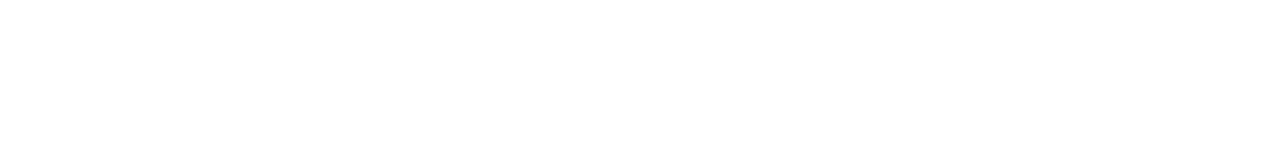
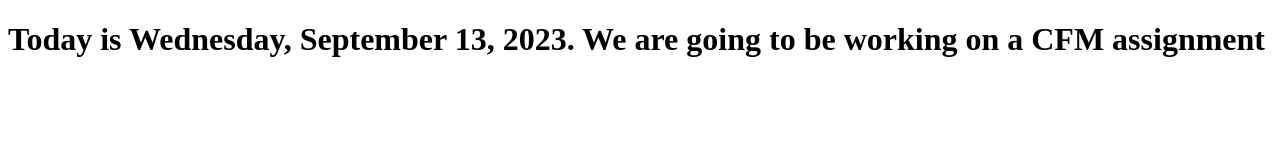
Before and after one commit to hamidatania/seniorPortfolio.github.io, a plain HTML site: page index.html in a window 1280 px wide. Drawn offline with Linux system fonts and the light colour scheme.

Commit message:
Update index.html

```diff
--- a/index.html
+++ b/index.html
@@ -8,7 +8,9 @@
     <title>Hamida Tania senior portfolio TAEHS</title>
   </head>
 
-
+<body>
+  <h1>Today is Wednesday, September 13, 2023. We are going to be working on a CFM assignment</h1>
+</body>
 
 
 </html>
```
